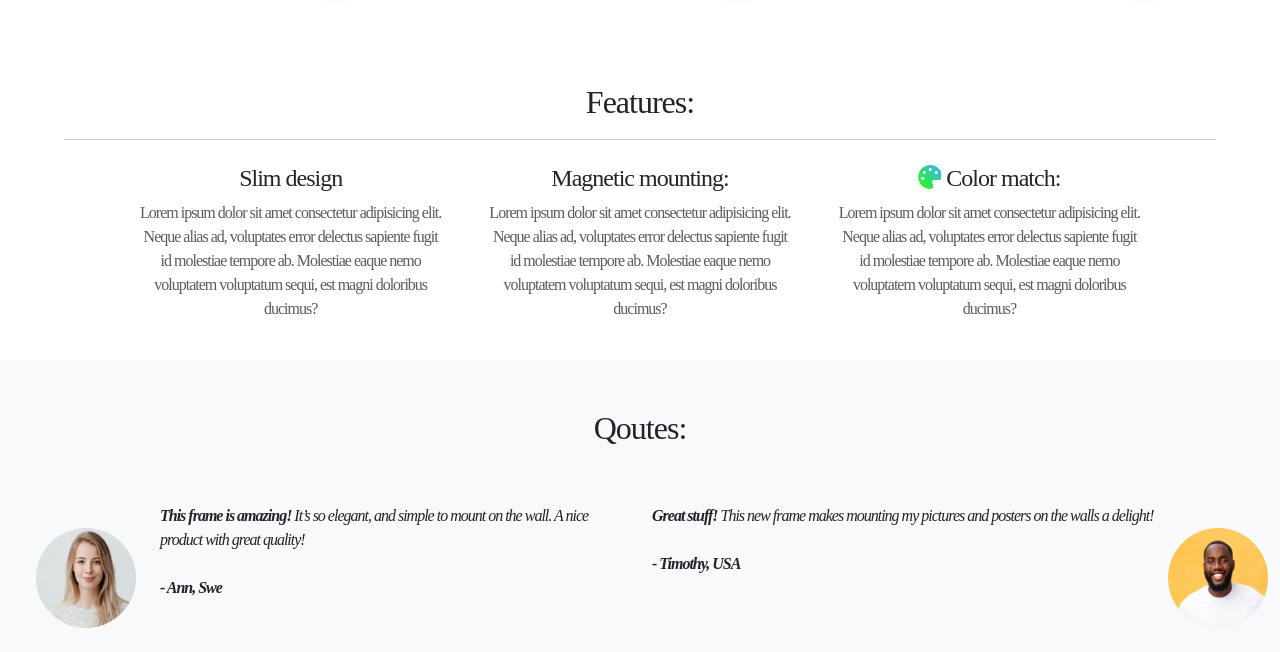
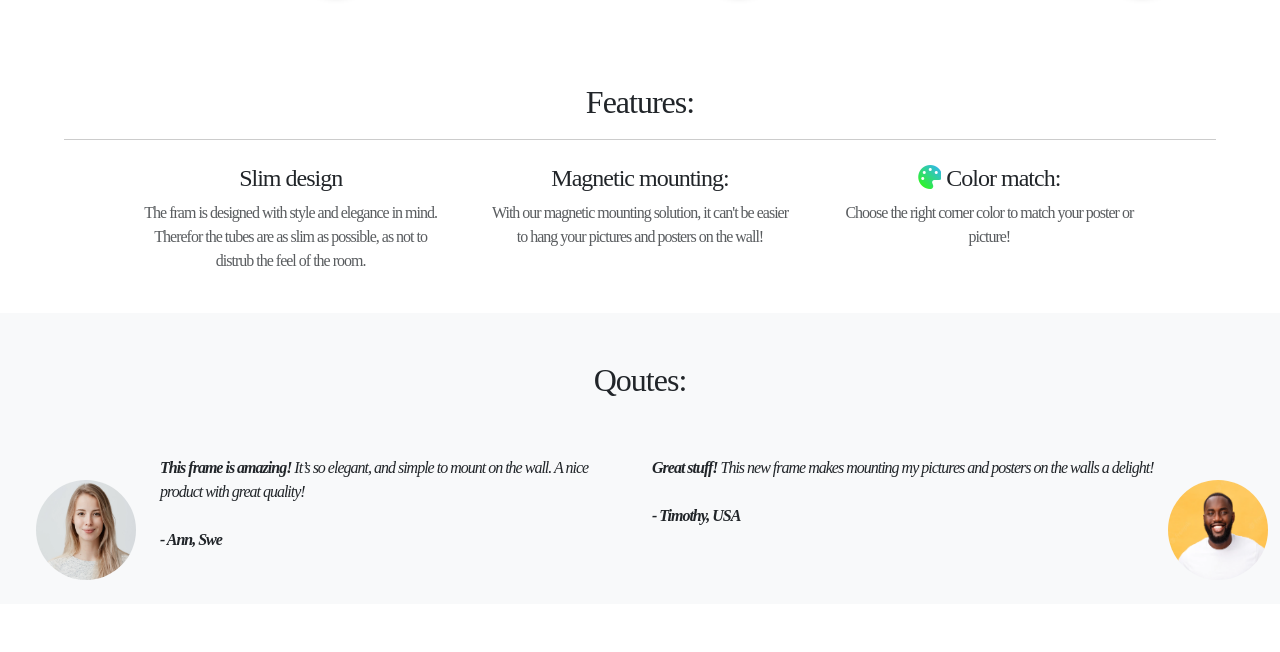
Before and after one commit to ThomasForselius/pickyproducts, a Django app: page / in a window 1280 px wide. Shown: the part 1187-1839 px from the top of the page. After the commit the page ends 1767 px from the top, so only its background shows below. Run offline with Django 3.2, Linux system fonts and the light colour scheme; data comes from the database, SQL or seed files in the repository; some libraries are stand-ins or nearby versions.

Commit message:
changed feature text

```diff
--- a/productsadmin/templates/features.html
+++ b/productsadmin/templates/features.html
@@ -8,21 +8,23 @@
         <div class="col-12 col-md-12 col-lg-4 p-4">
             <div style="text-align: center;">
                 <h4>Slim design</h4>
-                <p class="text-muted">Lorem ipsum dolor sit amet consectetur adipisicing elit. Neque alias ad, voluptates error delectus sapiente fugit id molestiae tempore ab. Molestiae eaque nemo voluptatem voluptatum sequi, est magni doloribus ducimus?</p>
+                <p class="text-muted">
+                    The fram is designed with style and elegance in mind. Therefor the tubes are as slim as possible, as not to distrub the feel of the room.
+                </p>
             </div>
         </div>
 
         <div class="col-12 col-md-12 col-lg-4 p-4 ">
             <div style="text-align: center;">
                 <h4>Magnetic mounting:</h4>
-                <p class="text-muted">Lorem ipsum dolor sit amet consectetur adipisicing elit. Neque alias ad, voluptates error delectus sapiente fugit id molestiae tempore ab. Molestiae eaque nemo voluptatem voluptatum sequi, est magni doloribus ducimus?</p>
+                <p class="text-muted">With our magnetic mounting solution, it can't be easier to hang your pictures and posters on the wall!</p>
             </div>
         </div>
 
         <div class="col-12 col-md-12 col-lg-4 p-4">
             <div style="text-align: center;">
                 <h4><i class="fa-solid fa-palette icon"></i> Color match:</h4>
-                <p class="text-muted">Lorem ipsum dolor sit amet consectetur adipisicing elit. Neque alias ad, voluptates error delectus sapiente fugit id molestiae tempore ab. Molestiae eaque nemo voluptatem voluptatum sequi, est magni doloribus ducimus?</p>
+                <p class="text-muted">Choose the right corner color to match your poster or picture!</p>
             </div>
         </div>
     </div>
```
